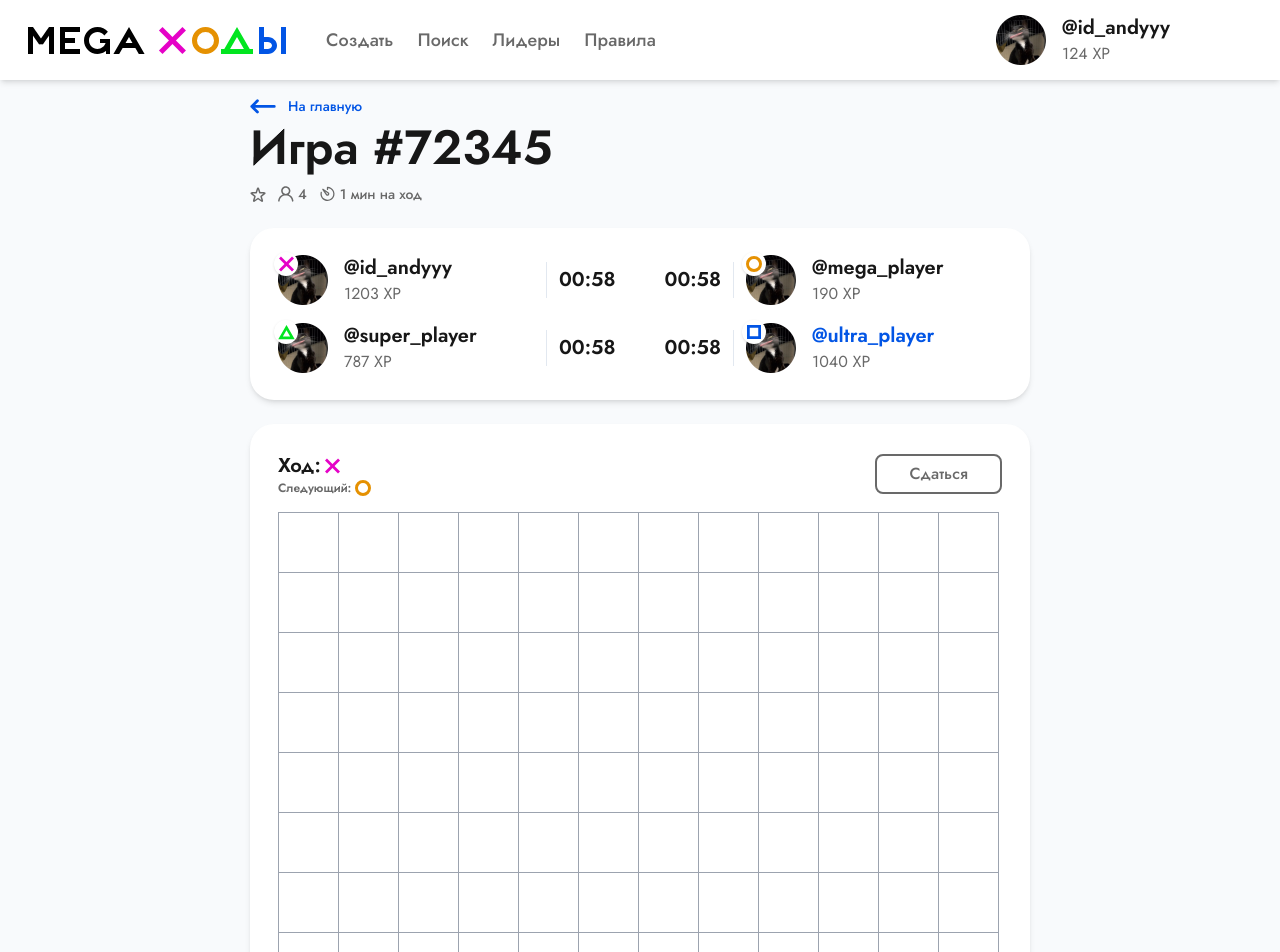
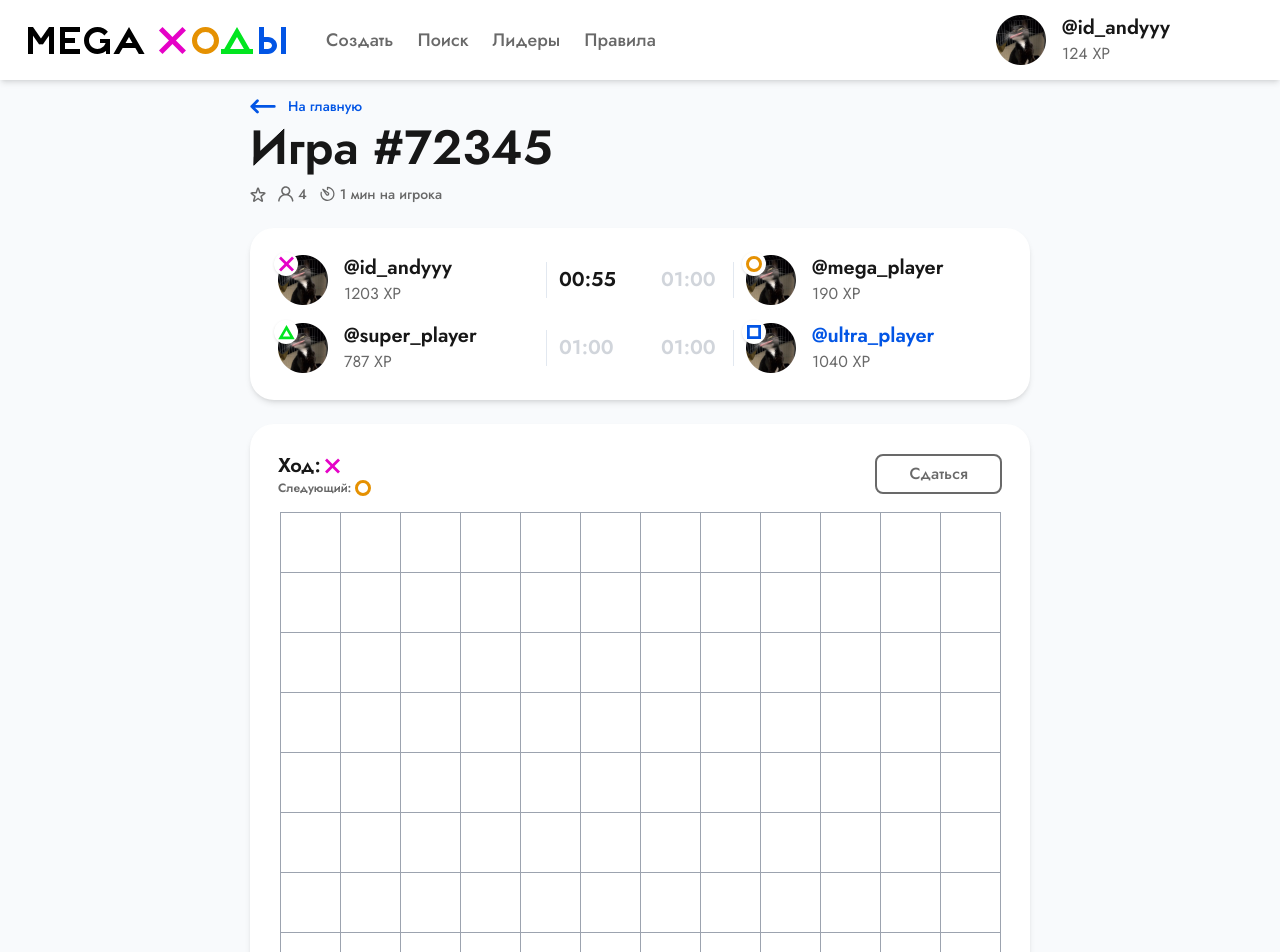
Before and after one commit to id-andyyy/tic-tac-toe, a Next.js app: page / in a window 1280 px wide. Shown: the top 952 px of the page. Built offline with nearby package versions, Linux system fonts and the light colour scheme.

Commit message:
Enhance game components to manage player state and timer functionality

```diff
--- a/app/components/game/Game.tsx
+++ b/app/components/game/Game.tsx
@@ -4,15 +4,27 @@ import { GameTitle } from "@components/game/GameTitle";
 import { GameInfo } from "@components/game/GameInfo";
 import { GameField } from "@components/game/GameField";
 import { useState } from "react";
+import { useGameState } from "@components/game/useGameState";
 
 export function Game() {
   const [playersCount] = useState(4);
+  const { cells, currentPlayer, nextPlayer, handleCellClick } =
+    useGameState(playersCount);
 
   return (
     <>
       <GameTitle className="mb-6" playersCount={playersCount} />
-      <GameInfo className="mb-6" playersCount={playersCount} />
-      <GameField playersCount={playersCount} />
+      <GameInfo
+        className="mb-6"
+        currentPlayer={currentPlayer}
+        playersCount={playersCount}
+      />
+      <GameField
+        cells={cells}
+        currentPlayer={currentPlayer}
+        nextPlayer={nextPlayer}
+        handleCellClick={handleCellClick}
+      />
     </>
   );
 }
--- a/app/components/game/GameField.tsx
+++ b/app/components/game/GameField.tsx
@@ -3,16 +3,20 @@
 import { UiButton } from "@components/uikit";
 import { GameSymbol } from "@components/game/GameSymbol";
 import { ReactNode } from "react";
-import { useGameState } from "./useGameState";
 
 interface Props {
-  playersCount: number;
+  cells: (string | null)[];
+  currentPlayer: string;
+  nextPlayer: string;
+  handleCellClick: (index: number) => void;
 }
 
-export function GameField({ playersCount }: Props) {
-  const { cells, currentPlayer, nextPlayer, handleCellClick } =
-    useGameState(playersCount);
-
+export function GameField({
+  cells,
+  currentPlayer,
+  nextPlayer,
+  handleCellClick,
+}: Props) {
   return (
     <Layout>
       <Info currentPlayer={currentPlayer} nextPlayer={nextPlayer} />
@@ -32,7 +36,11 @@ interface LayoutProps {
 }
 
 function Layout({ children }: LayoutProps) {
-  return <div className="p-7 bg-white rounded-3xl shadow-md">{children}</div>;
+  return (
+    <div className="p-7 bg-white rounded-3xl shadow-md flex flex-col">
+      {children}
+    </div>
+  );
 }
 
 interface InfoProps {
--- a/app/components/game/GameInfo.tsx
+++ b/app/components/game/GameInfo.tsx
@@ -4,6 +4,7 @@ import { GameSymbol } from "@components/game/GameSymbol";
 import { GAME_SYMBOLS } from "./constants";
 import { StaticImageData } from "next/image";
 import { SYMBOL_COLORS } from "../profile/constants";
+import { useEffect, useState } from "react";
 
 const players = [
   {
@@ -34,10 +35,11 @@ const players = [
 
 interface Props {
   className?: string;
+  currentPlayer: string;
   playersCount: number;
 }
 
-export function GameInfo({ className, playersCount }: Props) {
+export function GameInfo({ className, currentPlayer, playersCount }: Props) {
   return (
     <div
       className={clsx(
@@ -49,6 +51,7 @@ export function GameInfo({ className, playersCount }: Props) {
         <PlayerInfo
           key={player.id}
           isRight={index % 2 !== 0}
+          isTimer={currentPlayer == player.gameSymbol}
           playerInfo={player}
         />
       ))}
@@ -58,6 +61,7 @@ export function GameInfo({ className, playersCount }: Props) {
 
 interface PlayerInfoProps {
   isRight: boolean;
+  isTimer: boolean;
   playerInfo: {
     avatarSrc?: StaticImageData;
     gameSymbol: string;
@@ -66,7 +70,24 @@ interface PlayerInfoProps {
   };
 }
 
-function PlayerInfo({ isRight, playerInfo }: PlayerInfoProps) {
+function PlayerInfo({ isRight, isTimer, playerInfo }: PlayerInfoProps) {
+  const [seconds, setSeconds] = useState(60);
+
+  const minutesString = String(Math.floor(seconds / 60)).padStart(2, "0");
+  const secondsString = String(seconds % 60).padStart(2, "0");
+
+  useEffect(() => {
+    if (isTimer) {
+      const interval = setInterval(
+        () => setSeconds((prevSeconds) => Math.max(prevSeconds - 1, 0)),
+        1000,
+      );
+      return () => {
+        clearInterval(interval);
+      };
+    }
+  }, [isTimer]);
+
   return (
     <div
       className={clsx("flex items-center gap-3", isRight && "flex-row-reverse")}
@@ -84,7 +105,15 @@ function PlayerInfo({ isRight, playerInfo }: PlayerInfoProps) {
         </div>
       </div>
       <div className="w-px h-9 bg-slate-200"></div>
-      <div className="font-semibold text-xl">00:58</div>
+      <div
+        className={clsx(
+          "font-semibold text-xl w-[60px]",
+          seconds <= 10 && "text-orange-500",
+          isTimer || "text-gray-300",
+        )}
+      >
+        {minutesString}:{secondsString}
+      </div>
     </div>
   );
 }
--- a/app/components/game/GameTitle.tsx
+++ b/app/components/game/GameTitle.tsx
@@ -33,7 +33,7 @@ export function GameTitle({ className, playersCount }: Props) {
           <ProfileIcon /> {playersCount}
         </button>
         <button className="flex gap-1 items-center hover:text-black transition-colors">
-          <TimerIcon /> 1 мин на ход
+          <TimerIcon /> 1 мин на игрока
         </button>
       </div>
     </div>
```
